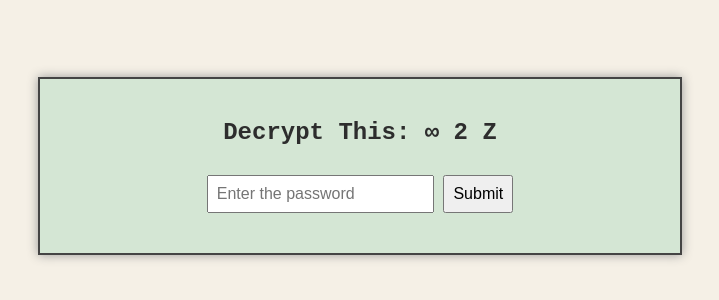
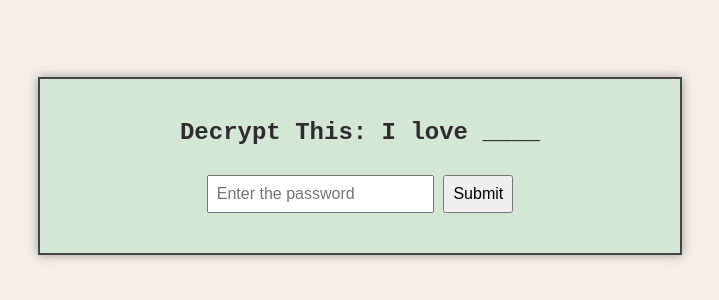
Before and after one commit to Suemin0826/planetsuemin, a plain HTML site: page index.html in a window 1280 px wide. Shown: the part 234-534 px from the top of the page, without its empty margins (280-999 px from the left). Drawn offline with Linux system fonts and the light colour scheme.

Commit message:
Update index.html

```diff
--- a/index.html
+++ b/index.html
@@ -3,7 +3,7 @@
 <head>
   <meta charset="UTF-8" />
   <meta name="viewport" content="width=device-width, initial-scale=1.0" />
-  <title>From Planet Shannon - Puzzle Mission</title>
+  <title>From Planet Suemin - Puzzle Mission</title>
   <style>
     body {
       background-color: #f5f0e6;
@@ -61,16 +61,16 @@
 
   <script>
     const puzzles = [
-      { code: '3 # E', answer: 'LOVE' },
-      { code: 'Δ 7 B', answer: 'SUN' },
-      { code: 'Ω 9 K', answer: 'GALAXY' },
-      { code: '∞ 2 Z', answer: 'YOU' },
-      { code: '★ 5 M', answer: 'SAFE' },
-      { code: '♣ 8 R', answer: 'MISS' },
-      { code: '§ 1 Q', answer: 'MATCHA' },
-      { code: '♥ 6 T', answer: 'ORBIT' },
-      { code: 'Ψ 4 L', answer: 'STARS' },
-      { code: '♠ 0 N', answer: 'KISS' }
+      { code: 'Do you ___ me?', answer: 'LOVE' },
+      { code: 'Ray of ___shine.', answer: 'SUN' },
+      { code: 'Space', answer: 'GALAXY' },
+      { code: 'I love ____', answer: 'YOU' },
+      { code: 'You are ____ with me', answer: 'SAFE' },
+      { code: 'I _____ you.', answer: 'MISS' },
+      { code: 'Honey and oatmilk?', answer: 'MATCHA' },
+      { code: 'Spin & Space & you & me', answer: 'ORBIT' },
+      { code: 'Your eyes sparkles like _____', answer: 'STARS' },
+      { code: 'Mwah!', answer: 'KISS' }
     ];
 
     const lovePoems = [
@@ -86,7 +86,7 @@
       "I like you when you speak because you're always present.",
       "I want to do with you what spring does with the cherry trees.",
       "Love is composed of a single soul inhabiting two bodies.",
-      "When I saw you I fell in love, and you smiled because you knew.",
+      "When I saw you, I fell in love, and you smiled because you knew.",
       "My heart is, and always will be, yours.",
       "You had me at hello.",
       "Whatever our souls are made of, yours and mine are the same.",
```
